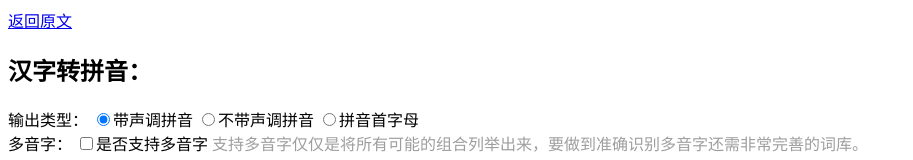
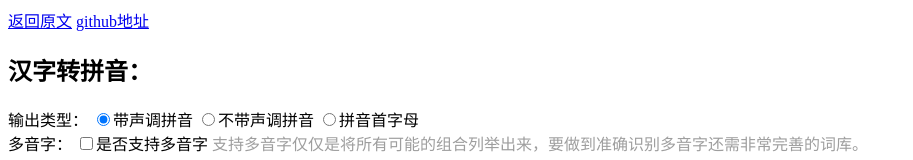
Before and after one commit to sxei/pinyinjs, a plain HTML site: page index.html in a window 1280 px wide. Shown: the top 160 px of the page, without its empty margins (0-913 px from the left). Drawn offline with Linux system fonts and the light colour scheme.

Commit message:
增加链接

```diff
--- a/index.html
+++ b/index.html
@@ -41,6 +41,7 @@
 
 <body>
 	<a href="http://blog.liuxianan.com/javascript-pinyin.html">返回原文</a>
+	<a href="http://github.com/liuxianan/pinyinjs/">github地址</a>
 	<h2>汉字转拼音：</h2>
 	<div>
 		<span>输出类型：</span>
```
